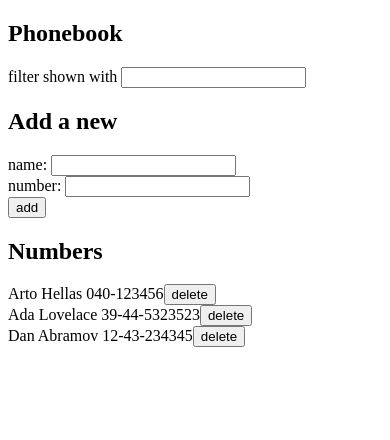
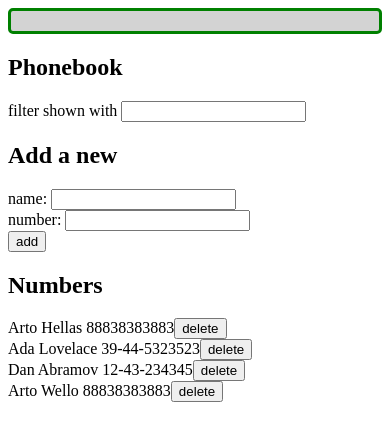
Before and after one commit to naveenmittal04/fullstackopen2023, a React (Create React App) app in the folder part2/phonebook/: page / in a window 390 px wide. Shown: the top 440 px of the page. Built offline with nearby package versions, Linux system fonts and the light colour scheme; data requests are answered from the project's data file.

Commit message:
phonebook step 11 done

```diff
--- a/part2/phonebook/db.json
+++ b/part2/phonebook/db.json
@@ -2,7 +2,7 @@
   "persons": [
     {
       "name": "Arto Hellas",
-      "number": "040-123456",
+      "number": "88838383883",
       "id": 1
     },
     {
@@ -14,6 +14,11 @@
       "name": "Dan Abramov",
       "number": "12-43-234345",
       "id": 3
+    },
+    {
+      "name": "Arto Wello",
+      "number": "88838383883",
+      "id": 4
     }
   ]
 }
--- a/part2/phonebook/src/App.js
+++ b/part2/phonebook/src/App.js
@@ -6,7 +6,14 @@ const App = () => {
     const [newNumber, setNewNumber] = useState('')
     const [filterName, setFilterName] = useState('')
     const [filterPersons, setFilterPersons] = useState(persons)
+    const [message, setMessage] = useState("")
 
+    const setNotifocation = (message) => {
+        setMessage(message)
+        setTimeout(()=>{
+            setMessage(null)
+        }, 5000)
+    }
     const remove = (name, id) => {
         if(window.confirm(`Do you want to delete ${name} ?`)) {
             personService
@@ -14,6 +21,7 @@ const App = () => {
                 .then(response => {
                     setPersons(persons.filter(n => n.id !== id))
                     setFilterPersons(filterPersons.filter(n => n.id !== id))
+                    setNotifocation(`${name} Deleted.`)
                 })
         }
     }
@@ -47,6 +55,9 @@ const App = () => {
             .then(response => {
                 setPersons(persons.map(n => (n.id !== person.id) ? n:inputPerson))
                 setFilterPersons(filterPersons.map(n => (n.id !== person.id) ? n:inputPerson))
+                setNotifocation(`${person.name} Updated.`)
+                setNewName('')
+                setNewNumber('')
             })
     }
 
@@ -70,6 +81,7 @@ const App = () => {
             .create(inputPerson)
             .then(responsePerson => {
                 console.log('new note added to server')
+                setNotifocation(`${responsePerson.name} Added.`)
                 const copy = persons.concat(responsePerson)
                 setPersons(copy)
                 setNewName('')
@@ -97,6 +109,7 @@ const App = () => {
     };
     return (
         <div>
+            <Notification message={message} setMessage={setMessage} />
             <h2>Phonebook</h2>
             <Filter filterName={filterName} handleFilterNameOnChange={handleFilterNameOnChange}/>
             <h2>Add a new</h2>
@@ -107,6 +120,24 @@ const App = () => {
     )
 }
 
+const Notification = ({message}) => {
+    const notificationStyle = {
+        color: "green",
+        background: "lightgray",
+        borderStyle: "solid",
+        borderRadius: 5,
+        padding: 10,
+        fontSize: 20
+    }
+    if(message === null){
+        return null;
+    }
+    return (
+        <div style={notificationStyle}>
+            {message}
+        </div>
+    )
+}
 const Filter = ({filterName, handleFilterNameOnChange}) => {
     return (
         <form >
```
